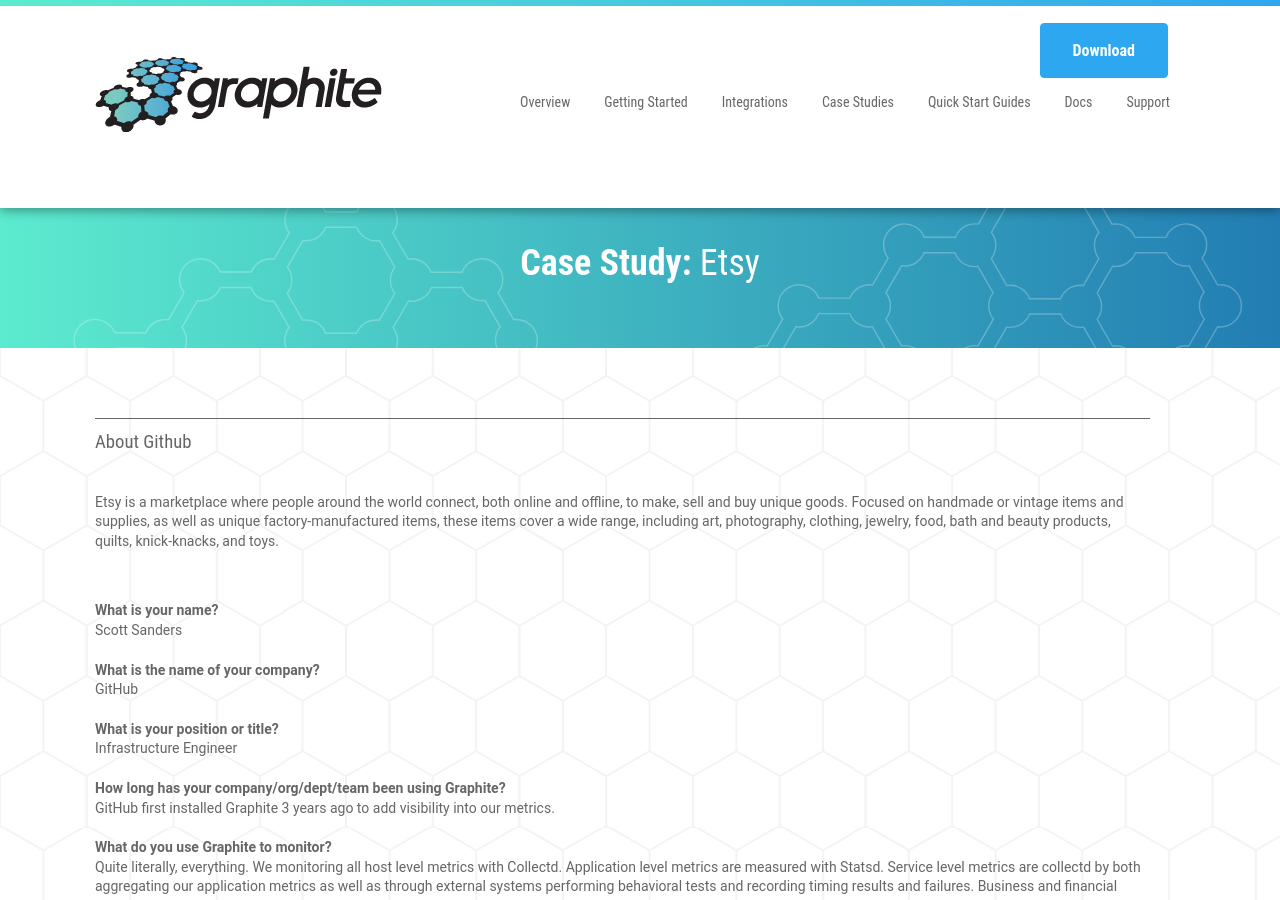
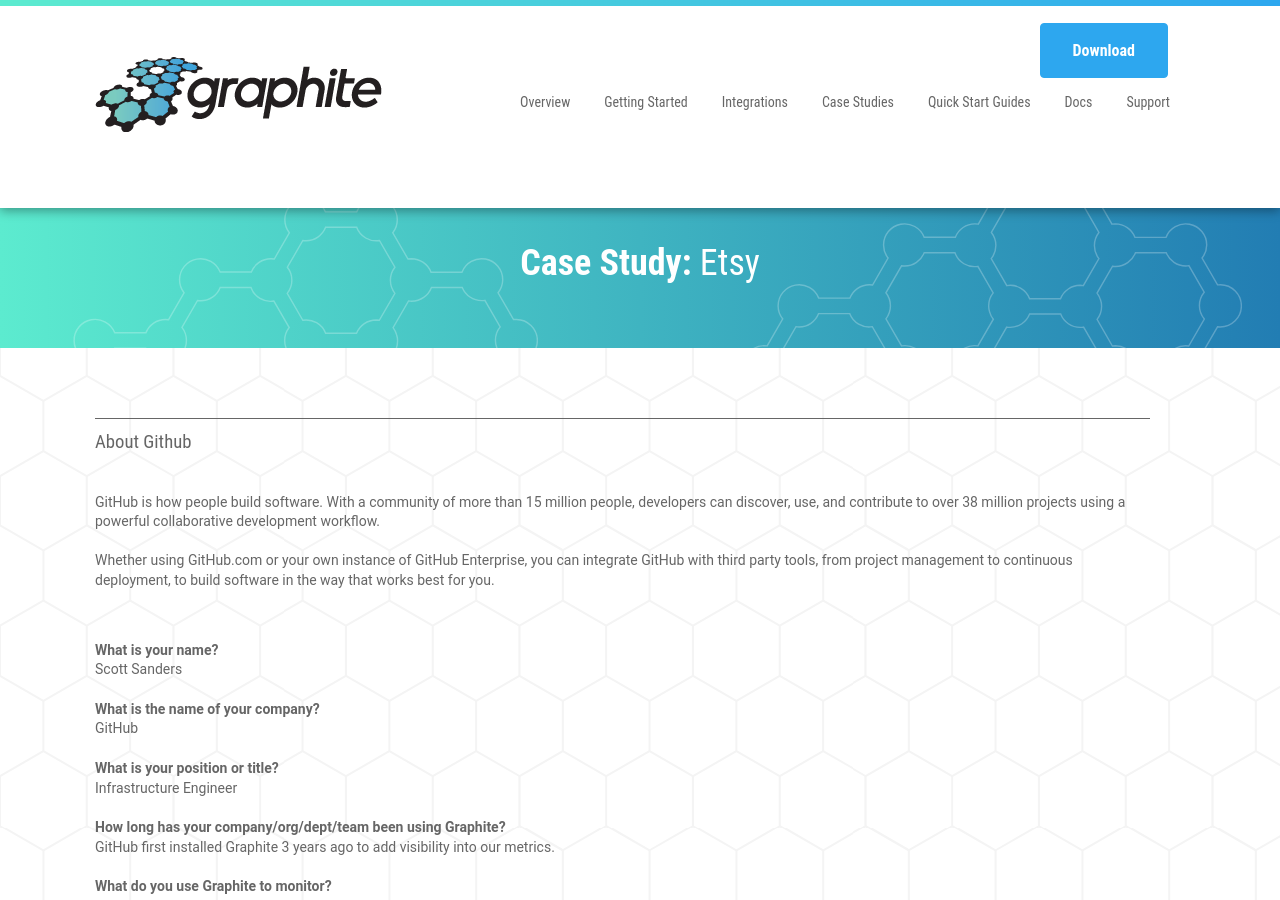
Before and after one commit to graphite-project/graphite-project.github.io, a Jekyll site: the page built from case-studies/github.html, in a window 1280 px wide and 900 px high. Built offline with Jekyll 4.4.1, drawn with Linux system fonts in a browser that asks for light colours; nearby versions of some CDN libraries.

Commit message:
github about

```diff
--- a/case-studies/github.html
+++ b/case-studies/github.html
@@ -14,7 +14,9 @@
     <div class="page-section__full">
       <hr class="hr">
       <h3 class="section-subhead">About Github</h3>
-        <p class="intro">Etsy is a marketplace where people around the world connect, both online and offline, to make, sell and buy unique goods. Focused on handmade or vintage items and supplies, as well as unique factory-manufactured items, these items cover a wide range, including art, photography, clothing, jewelry, food, bath and beauty products, quilts, knick-knacks, and toys.</p>
+        <p class="intro">GitHub is how people build software. With a community of more than 15 million people, developers can discover, use, and contribute to over 38 million projects using a powerful collaborative development workflow.
+        <br/><br/>
+        Whether using GitHub.com or your own instance of GitHub Enterprise, you can integrate GitHub with third party tools, from project management to continuous deployment, to build software in the way that works best for you.</p>
 
 
         <div class="qanda">
```
